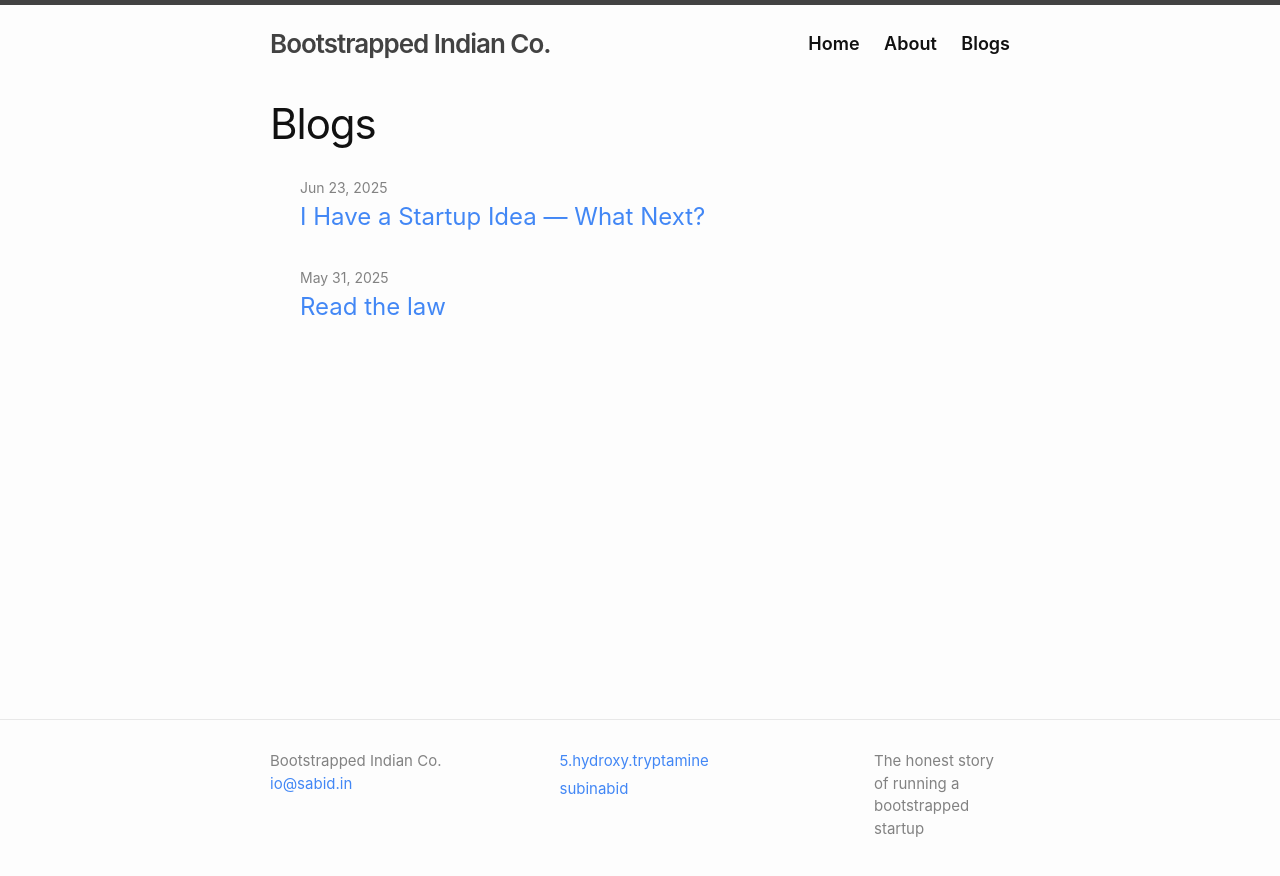
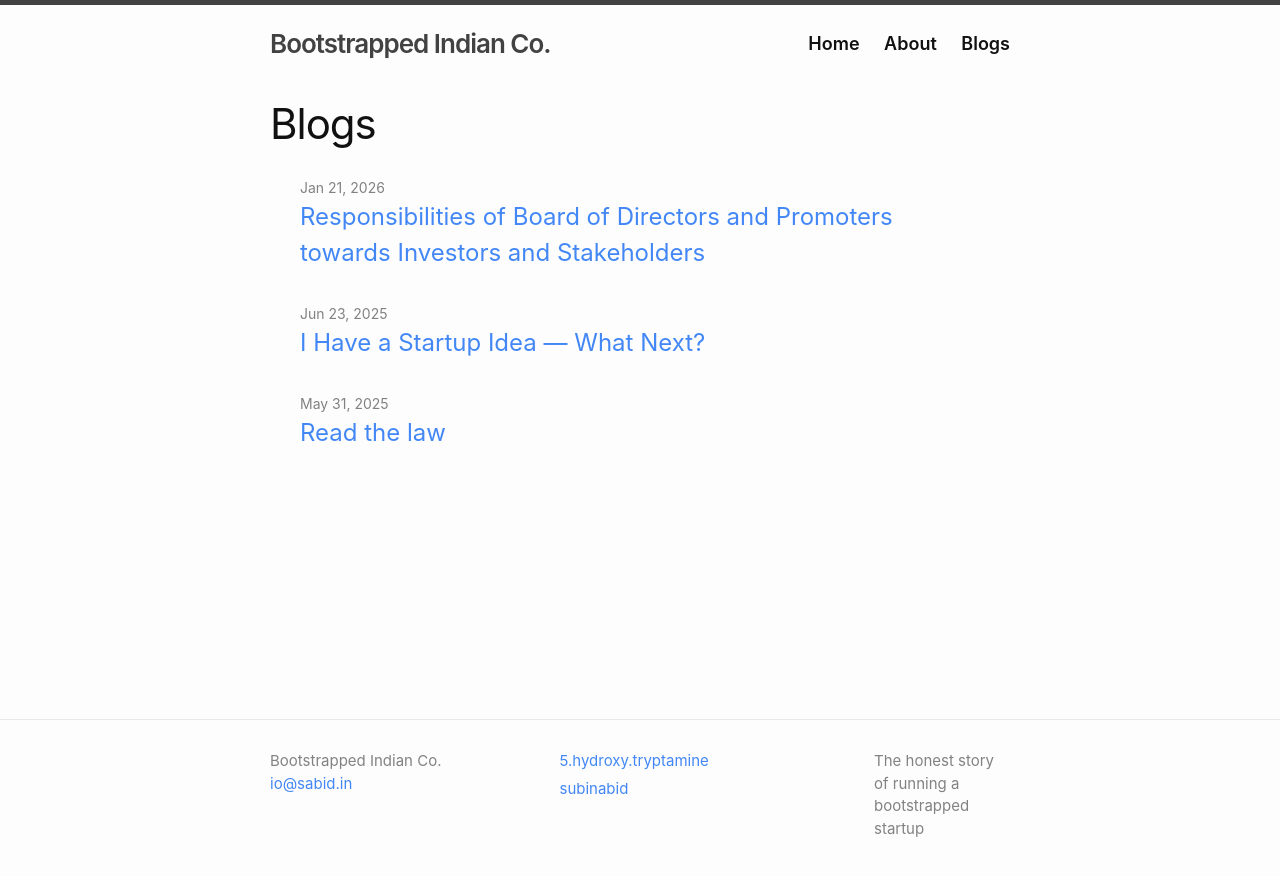
Before and after one commit to subinabid/Bootstrapped, a Jekyll site: the page built from blogs.md, in a window 1280 px wide. Shown: the top 876 px of the page. Built offline with Jekyll 4.4.1, drawn with Linux system fonts in a browser that asks for light colours; part of the change alters nothing that is shown.

Commit message:
Fiduciary Duty
mend

```diff
--- /dev/null
+++ b/_posts/2026-01-21-Fiduciary.md
@@ -0,0 +1,91 @@
+---
+layout: post
+title:  "Responsibilities of Board of Directors and Promoters towards Investors and Stakeholders"
+categories: legal
+tags: statutory legal IIM Kozhikode MBA
+---
+
+> This blog is an addendum of the study report on "Responsibilities of Board of Directors and Promoters towards Investors and Stakeholders" submitted to IIM Kozhikode as part of the curriculum for the course "Leadership and Corporate accountability" during the MBA program.
+
+- A startup raised 5 crores in their first funding round from a VC firm. The founders were serving as the directors. While raising the investment, it was stated that the money will be used for product development and marketing. However, the founders diverted a significant portion of the funds towards personal expenses and even buying a car for the company, which the founders used for personal purposes.
+
+- A promising AI startup was built on the skills of their founding CTO. The CTO was not happy with the way things were going and decided to leave the company and informed the other founders who were in discussion with potential investors to raise funds for the next round. However, they did not disclose the CTO's departure plan to the investors. After the investment was made, the CTO left, and the investors felt misled as they believed the CTO's presence was crucial for the company's success.
+
+- A large family owned construction company was operating with significant leverage. The board of directors (who were family members) decided to split the company into two entities, one holding the profitable assets and the other holding the debt. The directors did not inform the creditors about this restructuring plan. After the split, the creditors found it challenging to recover their dues from the new entity holding the debt, leading to significant haircut for them.
+
+- A firm was not paying salaries to its employees for several months due to cash flow issues. The board of directors decided to prioritize payments to suppliers and other operational expenses over employee salaries. When employees raised concerns, the board assured them that their dues would be cleared soon, but no concrete plan was shared.
+
+What is common in all these scenarios? Does these feel wrong to you? Yes, they do. In all these scenarios, the board of directors and promoters have failed in their fiduciary duties towards investors, stakeholders, and employees.
+
+## What is Fiduciary Duty?
+
+Fiduciary relation arises when a party is entrusted with property, information, or power to make decisions that involve discretionary judgement for the benefit of someone other than themselves. A trustee and beneficiary, doctor and patient, lawyer and client – all these are fiduciary relationships. In a corporate environment where investors and shareholders entrust their money with a company to business expecting wealth maximization, they are entering a fiduciary relationship. The responsibilities (duties) of the promoters, directors, and executives towards the investors and other stakeholders can be called as their Fiduciary responsibilities which are as follows:
+-	Candor and disclosure
+-	Diligence and care
+-	Loyalty and self-restraint
+
+## So who has the fiduciary duties in a company and to whom?
+
+The **board of directors and promoters** have fiduciary duties towards the company, its shareholders, and stakeholders (creditors, customers, employees, etc.). The **executives and employees** also have fiduciary duties towards the company.
+
+
+| Person                   | Role                                                                                                                                            |
+| ------------------------ | ----------------------------------------------------------------------------------------------------------------------------------------------- |
+| Promoters                | Establish the company and may have additional responsibilities during formation. Founders in a startup company.                                 |
+| Board of Directors       | Manage company affairs and ensure compliance with laws and regulations. They are appointed by shareholders. Promoters can be board members too. |
+| Investors / shareholders | Invests their capital (money) to purchase shares, expecting wealth maximization.                                                                |
+| Creditors                | A bank or a financial institution providing loans or credit to the company. Could be debenture holders too                                      |
+
+## What should they do?
+The fiduciary duties of the board of directors and promoters can be broadly classified into three categories:
+
+### 1. Duty of Candor and Disclosure
+-	Provide accurate and complete information about the company's financial status, operations, and risks to investors and stakeholders.
+-	Disclose any conflicts of interest that may affect decision-making.
+-	Inform investors about significant changes in management, strategy, or financial health.
+
+### 2. Duty of Diligence and Care
+-	Make informed decisions based on thorough research and analysis.
+-	Regularly monitor the company's performance and address any issues promptly.
+-	Ensure compliance with legal and regulatory requirements.
+
+### 3. Duty of Loyalty and Self-Restraint
+-	Prioritize the interests of the company and its shareholders over personal gains.
+-	Avoid engaging in activities that could create conflicts of interest.
+-	Refrain from using company resources for personal benefit.
+
+
+## Why do conflicts arise?
+
+Different parties in the relationship may have different interests, leading to conflicts. The conflicts are of 3 types:
+
+### Type 1 agency problem → Owner vs managers
+
+A director – who is appointed by the shareholders to operate the company – acting not in the interest of the shareholders. This could for their own personal gains. For Example – a director who is about to resign signing a non-favorable contract.
+
+### Type 2 agency problem → Majority vs minority shareholders
+
+Where majority investors take decisions which could be hurtful to minority shareholders. A special can be passed by the vote of 75% of shareholders, effectively bypassing the minority shareholders up to 25%. For example, a share buyback decision.
+
+### Type 3 agency problem → Shareholders vs creditors
+
+Involvement, risk appetite and expected returns for shareholders and creditors (banks, financial institutions, debenture holders etc.) are different. Shareholders might take higher risks to maximize returns at the expense of creditors.
+
+All these conflicts happen due to information asymmetry. Information asymmetry is the situation in which parties on one side has additional information which they can use to their advantage.
+
+
+## What protections are available to investors and stakeholders?
+To protect the interests of investors and stakeholders, various legal and regulatory frameworks are in place. Some of these include:
+
+- The Companies Act, 2013
+- SEBI (Issue of Capital and Disclosure Requirements) Regulations, 2018
+- SEBI (LODR) Regulations, 2015
+- SEBI (PIT) Regulations
+- Insolvency and Bankruptcy Code (IBC), 2016
+
+The companies act, 2013 has specific provisions related to the duties of directors (Section 166) and penalties for breach of fiduciary duties. SEBI regulations also mandate disclosure requirements and corporate governance norms to protect investors. To list a few, whistleblower policies, independent directors, audit committees, etc. are some of the measures to ensure accountability.
+
+> For example, a promoter cannot exit the company right after raising funds from investors without fulfilling certain lock-in periods as per SEBI regulations - otherwise known as 'skin in the game'.
+
+## Conclusion
+Fiduciary duties are crucial for maintaining trust and integrity in the corporate world. Board of directors and promoters must uphold these duties to ensure the long-term success of the company and protect the interests of investors and stakeholders. Investors and stakeholders should also be aware of their rights and the protections available to them to hold the board accountable.
--- a/_sass/_layout.scss
+++ b/_sass/_layout.scss
@@ -241,7 +241,7 @@
   }
 
   h3 {
-    @include relative-font-size(1.625);
+    @include relative-font-size(1.325);
 
     @include media-query($on-laptop) {
       @include relative-font-size(1.375);
```
Also changed, not shown: 5 other files.
